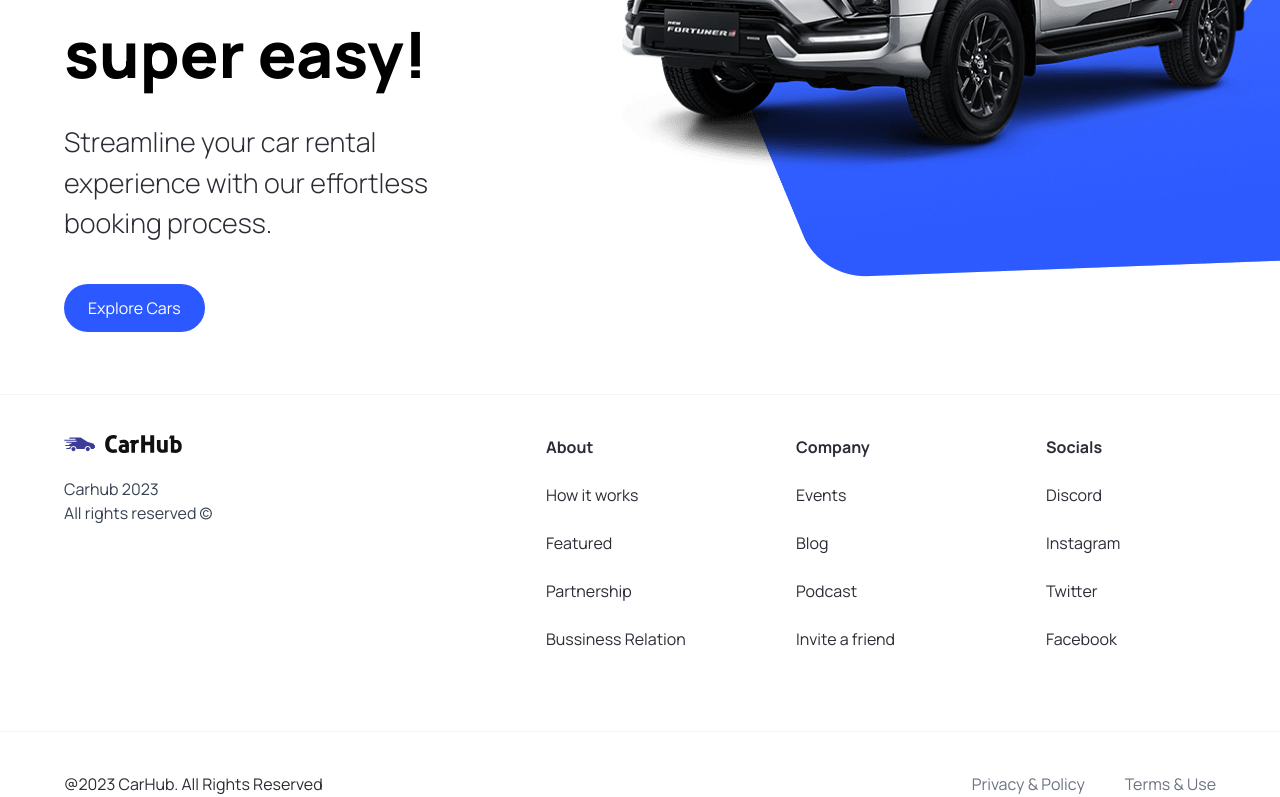
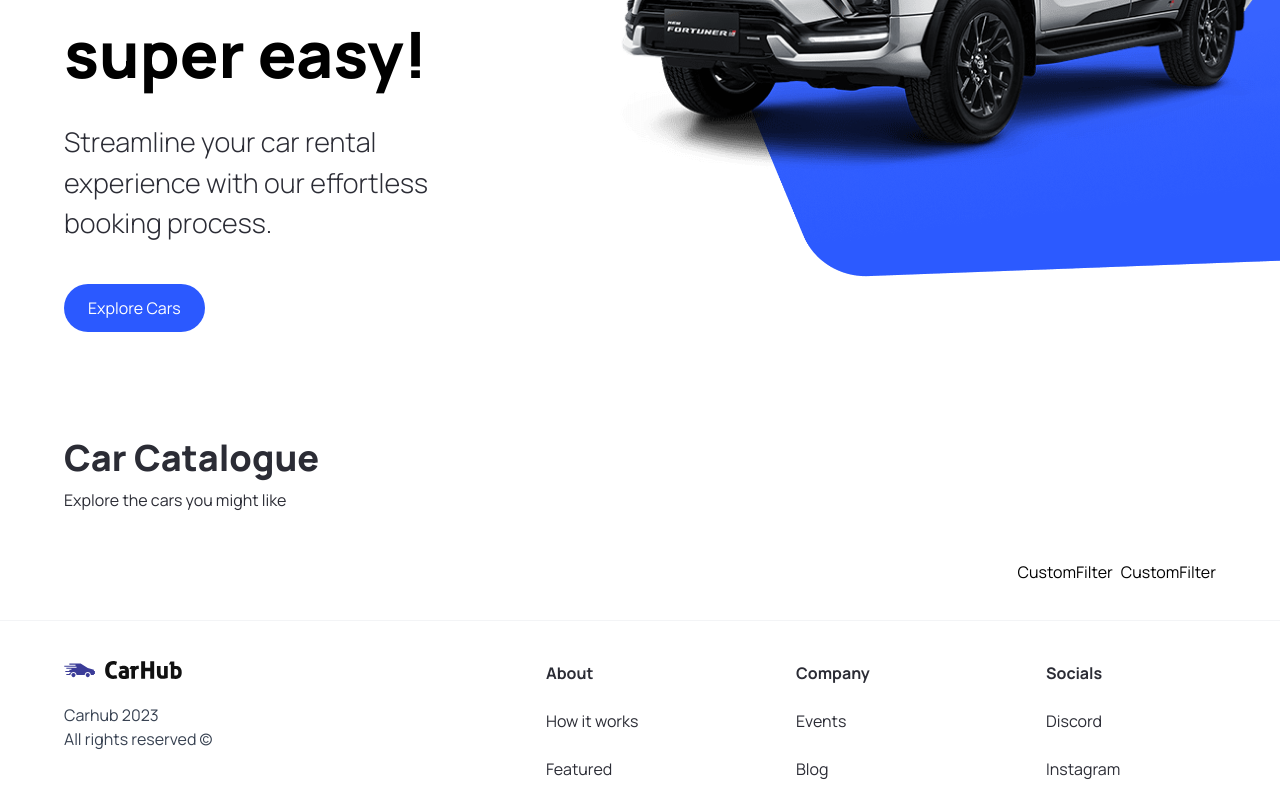
Before and after one commit to Art-San/YTb_JavaScript_Mastery_car_showcase, a Next.js app: page / in a window 1280 px wide. Shown: the part 426-1223 px from the top of the page. Built offline with nearby package versions, Linux system fonts and the light colour scheme.

Commit message:
Car Catalogue

```diff
--- a/app/page.tsx
+++ b/app/page.tsx
@@ -1,10 +1,23 @@
 import Image from 'next/image'
-import { Hero } from '@/components'
+import { CustomFilter, Hero, SearchBar } from '@/components'
 
 export default function Home() {
     return (
         <main className="overflow-hidden">
             <Hero />
+            <div className="mt-12 padding-x padding-y max-width" id="discover">
+                <div className="home__text-container">
+                    <h1 className="text-4xl font-extrabold">Car Catalogue</h1>
+                    <p>Explore the cars you might like</p>
+                </div>
+                <div className="home__filters">
+                    <SearchBar />
+                    <div className="home__filter-container">
+                        <CustomFilter title="fuel" />
+                        <CustomFilter title="year" />
+                    </div>
+                </div>
+            </div>
         </main>
     )
 }
--- /dev/null
+++ b/components/CustomFilter.tsx
@@ -0,0 +1,7 @@
+import React from 'react'
+
+const CustomFilter = () => {
+    return <div>CustomFilter</div>
+}
+
+export default CustomFilter
--- /dev/null
+++ b/components/SearchBar.tsx
@@ -0,0 +1,20 @@
+'use client'
+import { useState } from 'react'
+import { SearchManufacturer } from './'
+
+const SearchBar = () => {
+    const [manufacturer, setManufacturer] = useState('')
+    const handleSearch = () => {}
+    return (
+        <form className="searchbar" onSubmit={handleSearch}>
+            <div className="searchbar__item">
+                <SearchManufacturer
+                    manufacturer={manufacturer}
+                    setManufacturer={setManufacturer}
+                />
+            </div>
+        </form>
+    )
+}
+
+export default SearchBar
--- /dev/null
+++ b/components/SearchManufacturer.tsx
@@ -0,0 +1,18 @@
+'use client'
+import { ISearchManufacturerProps } from '@/types'
+import { Combobox, Transition } from '@headlessui/react'
+
+const SearchManufacturer = ({
+    manufacturer,
+    setManufacturer
+}: ISearchManufacturerProps) => {
+    return (
+        <div className="search-manufacturer">
+            <Combobox value={manufacturer} onChange={setManufacturer}>
+                <div className="relative w-full"></div>
+            </Combobox>
+        </div>
+    )
+}
+
+export default SearchManufacturer
--- a/components/index.ts
+++ b/components/index.ts
@@ -2,5 +2,16 @@
 import CustomButton from './Hero'
 import Footer from './Footer'
 import Navbar from './Navbar'
+import CustomFilter from './CustomFilter'
+import SearchBar from './SearchBar'
+import SearchManufacturer from './SearchManufacturer'
 
-export { Hero, CustomButton, Navbar, Footer }
+export {
+    Hero,
+    CustomButton,
+    Navbar,
+    Footer,
+    CustomFilter,
+    SearchBar,
+    SearchManufacturer
+}
--- a/package.json
+++ b/package.json
@@ -9,6 +9,7 @@
     "lint": "next lint"
   },
   "dependencies": {
+    "@headlessui/react": "^1.7.15",
     "@types/node": "20.4.2",
     "@types/react": "18.2.14",
     "@types/react-dom": "18.2.7",
--- a/types/index.ts
+++ b/types/index.ts
@@ -6,3 +6,8 @@
     handleClick?: MouseEventHandler<HTMLButtonElement>
     btnType?: 'button' | 'submit'
 }
+
+export interface ISearchManufacturerProps {
+    manufacturer: string
+    setManufacturer: (manufacturer: string) => void
+}
```
Also changed, not shown: 1 other file (tests, documents, lock files or other folders).
